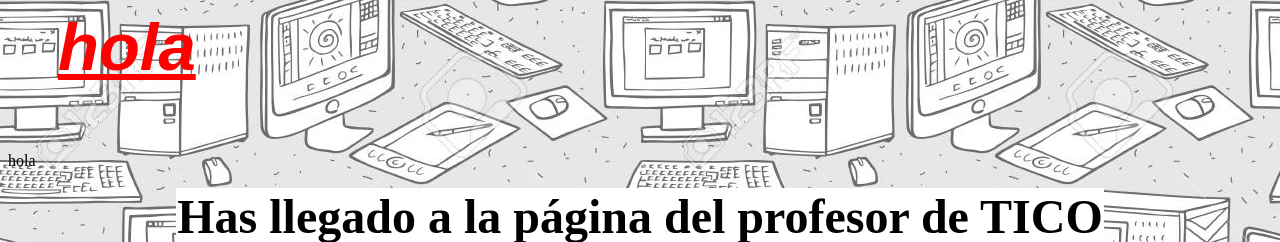
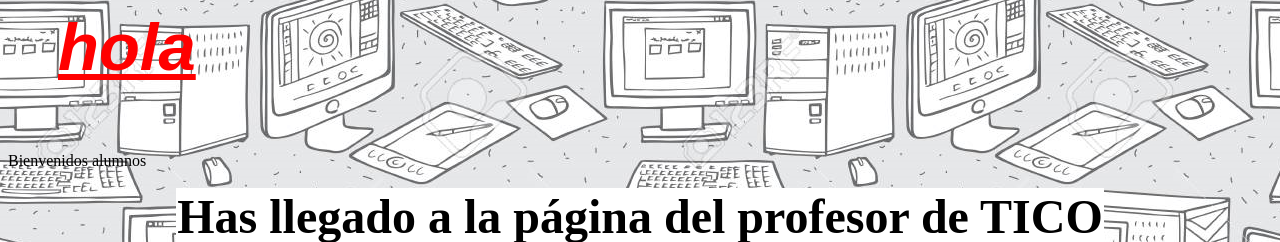
Before and after one commit to jaimemgc/jaimemgc.github.io, a plain HTML site: page index.html in a window 1280 px wide. Shown: the top 242 px of the page. Drawn offline with Linux system fonts and the light colour scheme.

Commit message:
Update index.html

```diff
--- a/index.html
+++ b/index.html
@@ -6,7 +6,7 @@
 <BODY background="fondo.png" >
 
 <p style="font-family:arial; font-size:67; font-weight:bold; font-style:italic; color:red; text-decoration:underline; text-indent:50">hola</p>
-<p >hola</p>
+<p >Bienvenidos alumnos</p>
 
 <center>
 <table border=0>
```
